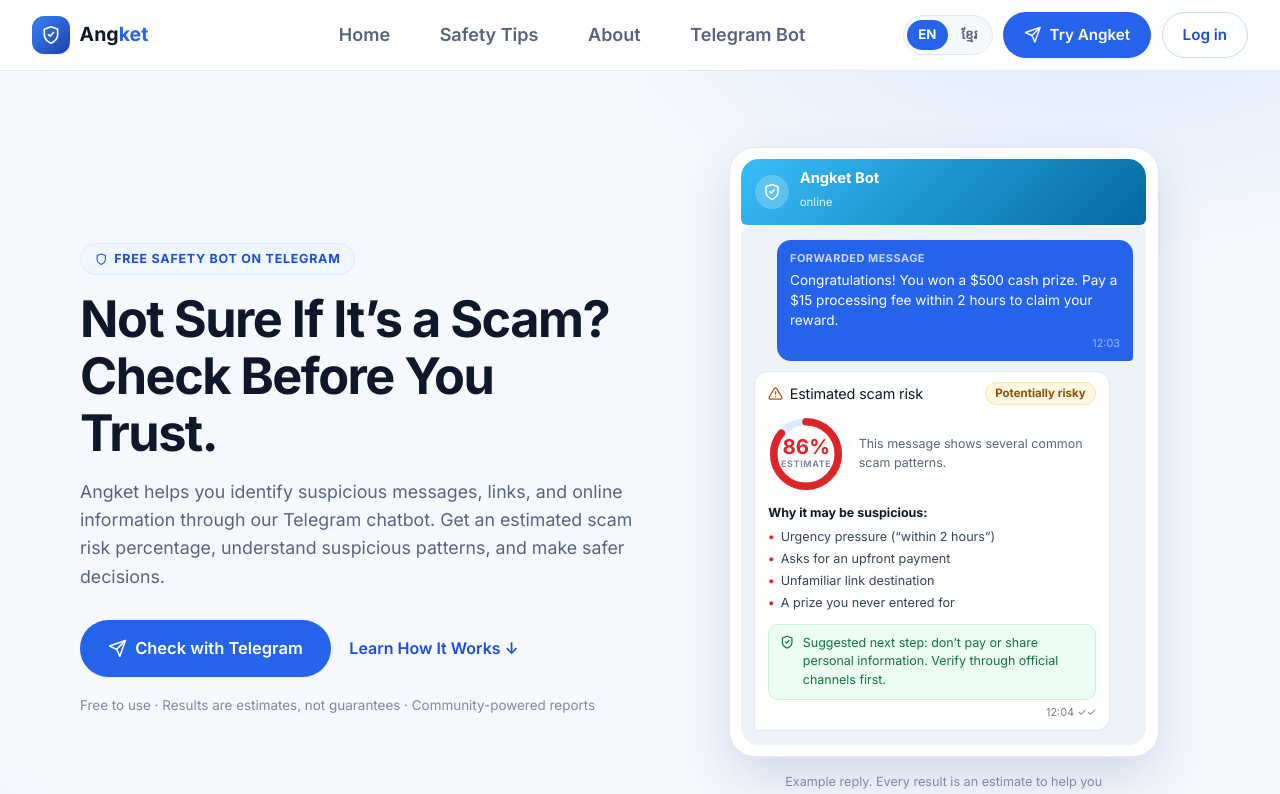
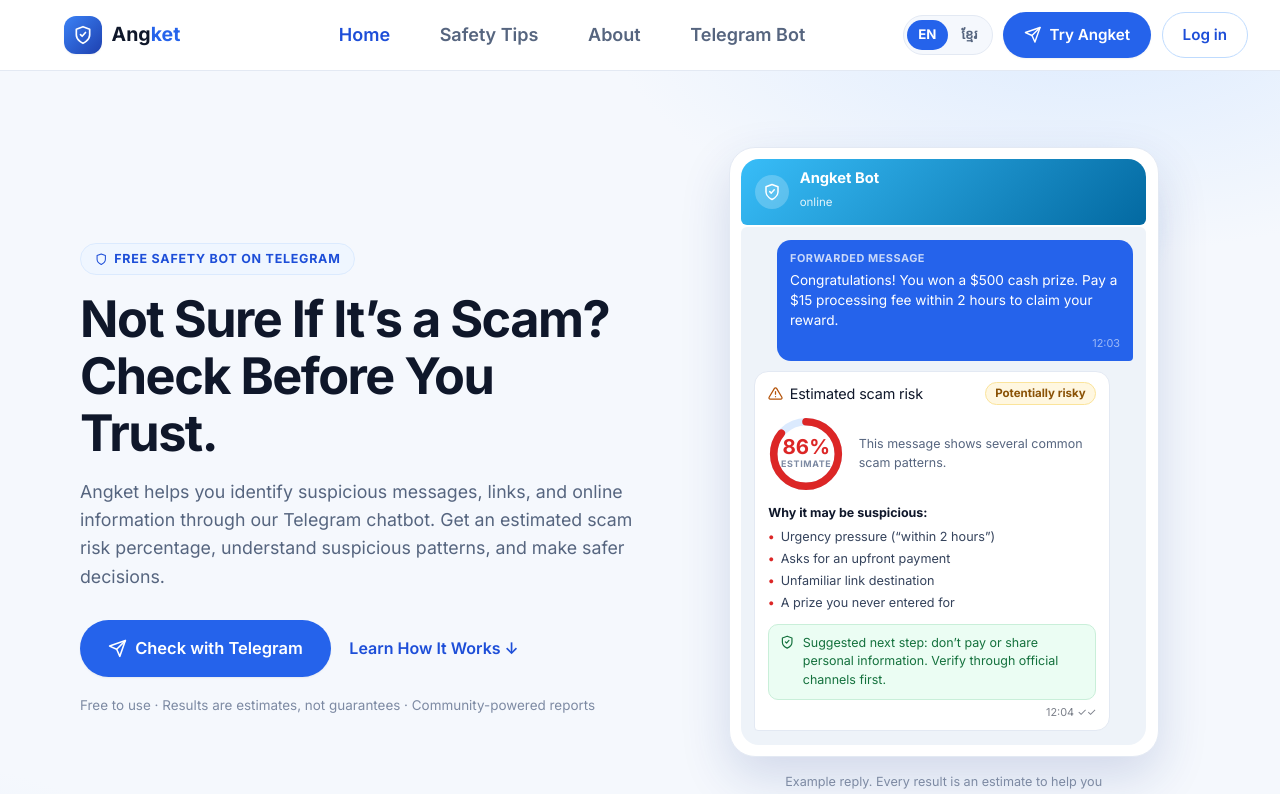
Before and after one commit to sokunkanhanget/angket-website, a React (Vite) app: page / in a window 1280 px wide. Shown: the top 794 px of the page. Built offline with nearby package versions, Linux system fonts and the light colour scheme.

Commit message:
change style on header and footer

```diff
--- a/src/App.jsx
+++ b/src/App.jsx
@@ -71,6 +71,7 @@
 export default function App() {
   const route = useHashRoute()
   const isTipsPage = route.startsWith("#/safety-tips")
+  const tipsSection = isTipsPage ? route.slice("#/safety-tips".length).replace(/^\//, "") : ""
   const isHowPage = route.startsWith("#/how-it-works")
   const isAboutPage = route.startsWith("#/about")
   const isLoginPage = route.startsWith("#/login")
@@ -78,12 +79,19 @@
 
   useEffect(() => {
     if (isTipsPage || isHowPage || isAboutPage || isLoginPage || isSignupPage) {
+      if (tipsSection) {
+        const el = document.getElementById(tipsSection)
+        if (el) el.scrollIntoView()
+      } else {
+        window.scrollTo({ top: 0 })
+      }
+    } else if (route.startsWith("#/") || route === "#") {
       window.scrollTo({ top: 0 })
-    } else if (route && !route.startsWith("#/")) {
+    } else if (route) {
       const el = document.getElementById(route.slice(1))
       if (el) el.scrollIntoView()
     }
-  }, [route, isTipsPage, isHowPage, isAboutPage, isLoginPage, isSignupPage])
+  }, [route, isTipsPage, tipsSection, isHowPage, isAboutPage, isLoginPage, isSignupPage])
 
   return (
     <LangProvider>
--- a/src/components/final-cta.jsx
+++ b/src/components/final-cta.jsx
@@ -27,7 +27,7 @@
               <IconSend />
               <span>🛡️ {t({ en: "Open Angket on Telegram", km: "បើក Angket នៅលើ Telegram" })}</span>
             </a>
-            <a className="btn btn-ghost-light btn-lg" href="#reports">
+            <a className="btn btn-ghost-light btn-lg" href="#/safety-tips/reports">
               <span>{t({ en: "Explore Scam Reports", km: "មើលរបាយការណ៍បោកប្រាស់" })}</span>
             </a>
           </div>
--- a/src/components/site-header.jsx
+++ b/src/components/site-header.jsx
@@ -1,4 +1,4 @@
-import { useState } from "react"
+import { useEffect, useState } from "react"
 import { useLang } from "@/lib/i18n"
 import { NAV_LINKS, TELEGRAM_BOT_URL } from "@/lib/data"
 import { IconMenu, IconSend, IconShield } from "./icons"
@@ -6,6 +6,19 @@
 export function SiteHeader() {
   const { lang, setLang, t } = useLang()
   const [open, setOpen] = useState(false)
+  const [route, setRoute] = useState(() => window.location.hash)
+  useEffect(() => {
+    const onHashChange = () => setRoute(window.location.hash)
+    window.addEventListener("hashchange", onHashChange)
+    return () => window.removeEventListener("hashchange", onHashChange)
+  }, [])
+  const isActive = (href) =>
+    href === "#/home"
+      ? !route ||
+        route === "#" ||
+        route.startsWith("#home") ||
+        route.startsWith("#/home")
+      : route.startsWith(href)
   const closeMenu = () => setOpen(false)
 
   return (
@@ -24,7 +37,7 @@
           <ul className="nav-links">
             {NAV_LINKS.map((link) => (
               <li key={link.href}>
-                <a href={link.href}>{t(link)}</a>
+                <a href={link.href} className={isActive(link.href) ? "active" : undefined}>{t(link)}</a>
               </li>
             ))}
           </ul>
@@ -66,7 +79,12 @@
         <div className="container">
           <nav aria-label="Mobile">
             {NAV_LINKS.map((link) => (
-              <a key={link.href} className="m-link" href={link.href} onClick={closeMenu}>
+              <a
+                key={link.href}
+                className={`m-link${isActive(link.href) ? " active" : ""}`}
+                href={link.href}
+                onClick={closeMenu}
+              >
                 {t(link)}
               </a>
             ))}
--- a/src/styles/angket.css
+++ b/src/styles/angket.css
@@ -144,6 +144,7 @@
   border-bottom: 1px solid var(--border);
 }
 .site-header .container { width: 100%; max-width: none; padding-inline: 32px; }
+.site-header .brand { margin-left: 2rem; }
 .nav { height: var(--header-h); display: flex; align-items: center; }
 
 .brand { display: inline-flex; align-items: center; gap: 0.6rem; font-family: var(--font-display); font-weight: 700; font-size: 1.22rem; color: var(--ink); }
@@ -159,6 +160,7 @@
 .nav-links { display: flex; flex: none; gap: 2.9rem; margin: 0 6rem 0 auto; padding: 0; list-style: none; }
 .nav-links a { color: var(--muted); font-weight: 600; font-size: 1.125rem; padding: 0.35rem 0.1rem; transition: color 0.15s ease; }
 .nav-links a:hover { color: var(--blue-700); }
+.nav-links a.active { color: var(--blue-700); }
 
 .nav-actions { display: flex; align-items: center; gap: 0.65rem; }
 
@@ -184,6 +186,7 @@
 .mobile-menu nav { display: grid; gap: 0.15rem; }
 .mobile-menu a.m-link { padding: 0.72rem 0.45rem; font-weight: 600; color: var(--ink); border-radius: 10px; }
 .mobile-menu a.m-link:hover { background: var(--blue-50); }
+.mobile-menu a.m-link.active { color: var(--blue-700); background: var(--blue-50); }
 .mobile-menu .btn { width: 100%; margin-top: 0.7rem; }
 .hero {
   position: relative; overflow: hidden;
@@ -514,7 +517,9 @@
 .cta-box .tg-ctas { margin-bottom: 0; }
 
 .site-footer { background: #fff; border-top: 1px solid var(--border); padding: 3rem 0 1.6rem; }
+.site-footer .container { width: 100%; max-width: none; padding-inline: 32px; }
 .foot-grid { display: grid; grid-template-columns: 2fr 1fr 1fr; gap: 2.5rem; }
+.foot-brand { padding-left: 2rem; }
 .foot-brand p { color: var(--muted); font-size: 0.92rem; margin-top: 0.8rem; max-width: 28em; }
 .site-footer h3 { font-size: 0.82rem; text-transform: uppercase; letter-spacing: 0.07em; color: var(--faint); margin-bottom: 0.9rem; }
 .site-footer ul li { padding: 0.22rem 0; }
```
Also changed, not shown: src/lib/data.js.
